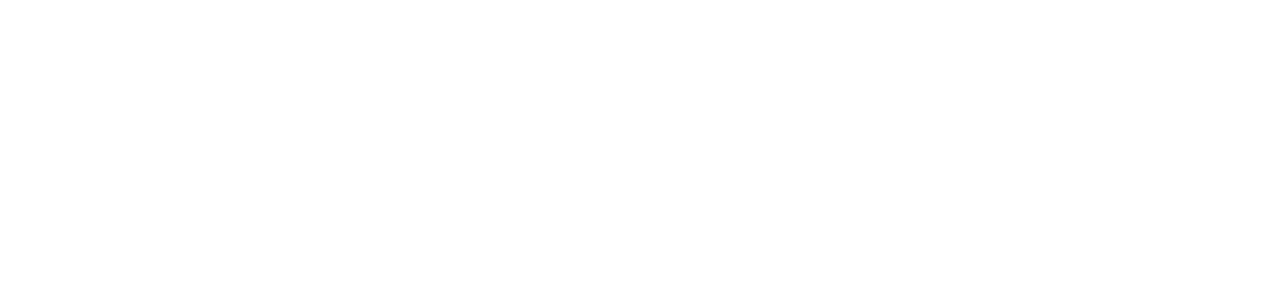
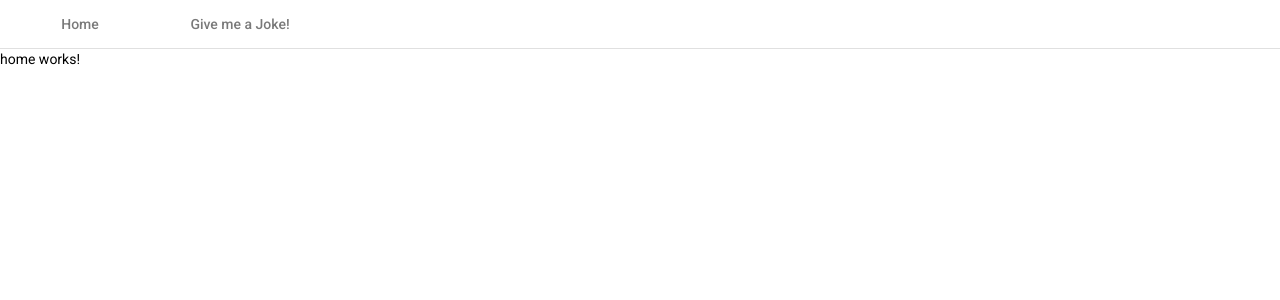
Before and after one commit to arminKovacs/dad-jokes-angular, an Angular app: page / in a window 1280 px wide. Shown: the top 300 px of the page. Built offline with nearby package versions, Linux system fonts and the light colour scheme.

Commit message:
Create navbar with component routing

```diff
--- a/src/app/app-routing.module.ts
+++ b/src/app/app-routing.module.ts
@@ -1,11 +1,16 @@
 import { NgModule } from '@angular/core';
 import { Routes, RouterModule } from '@angular/router';
 
+import { HomeComponent } from './home/home.component';
+import { JokeComponent } from './joke/joke.component';
 
-const routes: Routes = [];
+const routes: Routes = [
+  { path: '', component: HomeComponent },
+  { path: 'joke', component: JokeComponent },
+];
 
 @NgModule({
   imports: [RouterModule.forRoot(routes)],
-  exports: [RouterModule]
+  exports: [RouterModule],
 })
-export class AppRoutingModule { }
+export class AppRoutingModule {}
--- a/src/app/app.component.html
+++ b/src/app/app.component.html
@@ -1,2 +1,6 @@
+<nav mat-tab-nav-bar>
+  <a mat-tab-link routerLink="/">Home</a>
+  <a mat-tab-link routerLink="/joke">Give me a Joke!</a>
+</nav>
 
 <router-outlet></router-outlet>
```
